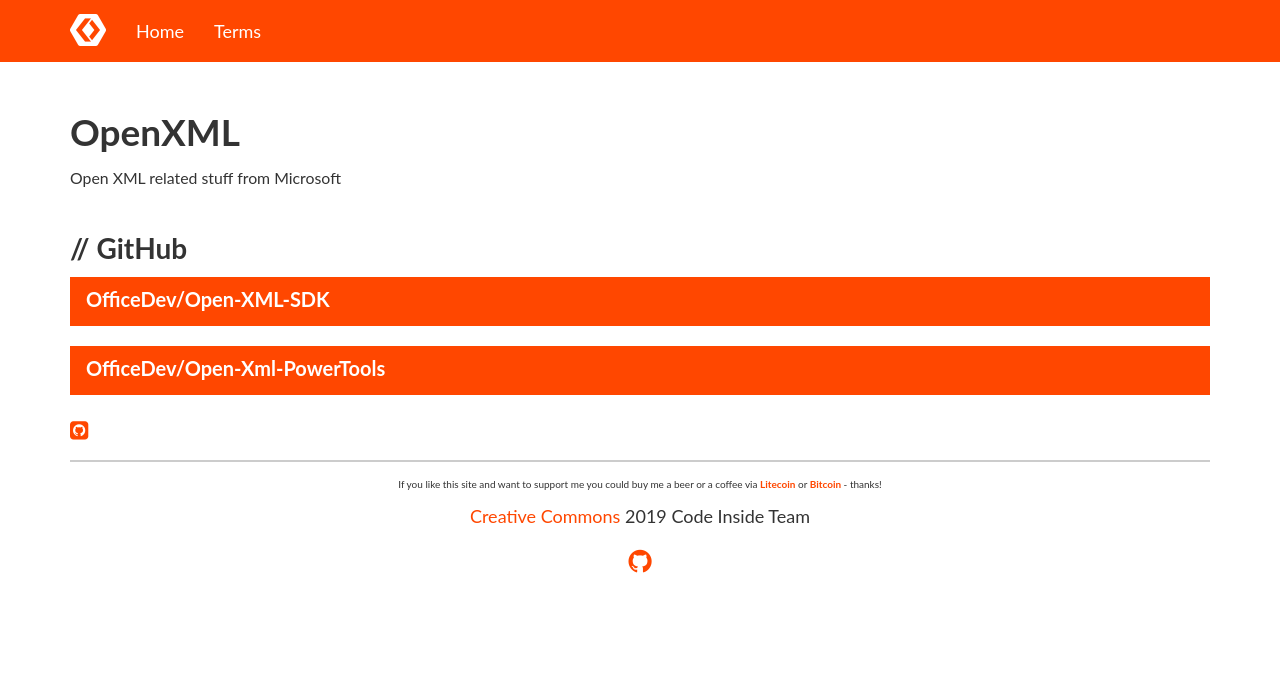
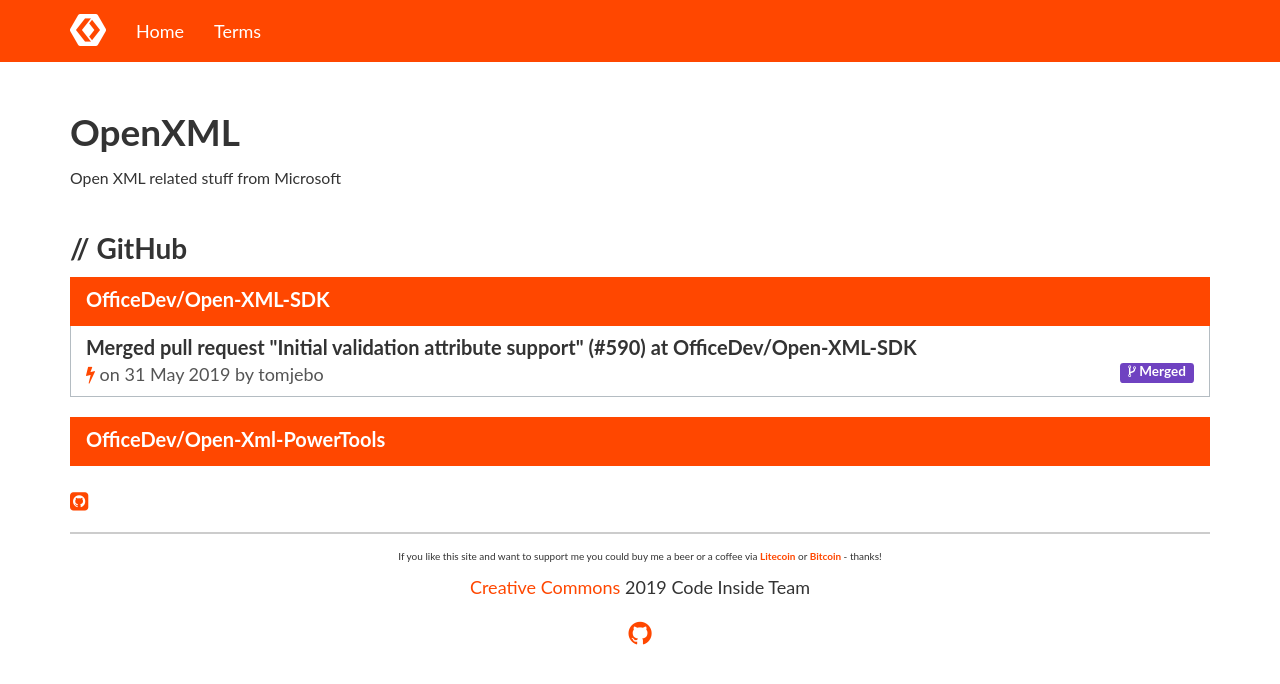
Before and after one commit to Code-Inside/KnowYourStack, a Jekyll site: the page built from _pages/openxml.html, in a window 1280 px wide. Shown: the top 684 px of the page. Built offline with Jekyll 4.4.1, drawn with Linux system fonts in a browser that asks for light colours; nearby versions of some CDN libraries; comment, search, counter and statistics services are not loaded; some of the changed lines change nothing that is shown.

Commit message:
Sloader update on _data/OpenXml.json

```diff
--- a/_data/OpenXml.json
+++ b/_data/OpenXml.json
@@ -1 +1 @@
-{"Data":{"Sdk":{"Events":[],"ResultType":"GitHubEvent"},"PowerTools":{"Events":[],"ResultType":"GitHubEvent"}},"RunOn":"2019-05-31T05:30:42.7017395Z","RunDurationInMilliseconds":703}
+{"Data":{"Sdk":{"Events":[{"Id":"9737492863","Type":"PullRequestEvent","CreatedAt":"2019-05-31T20:31:43","Actor":"tomjebo","Repository":"OfficeDev/Open-XML-SDK","Organization":"OfficeDev","RawContent":null,"RelatedAction":"merged","RelatedUrl":"https://github.com/OfficeDev/Open-XML-SDK/pull/590","RelatedDescription":"Merged pull request \"Initial validation attribute support\" (#590) at OfficeDev/Open-XML-SDK","RelatedBody":"This change removes the need for some of the data files by moving the validation info to be expressed as attributes on properties/classes. This will be collected at runtime. This change is part of a few changes, and as such doesn't actually remove the files yet as they are needed for some mapping into another part of the validation system. A subsequent change will update that part of the validation system."}],"ResultType":"GitHubEvent"},"PowerTools":{"Events":[],"ResultType":"GitHubEvent"}},"RunOn":"2019-06-01T05:30:40.679366Z","RunDurationInMilliseconds":622}
```
